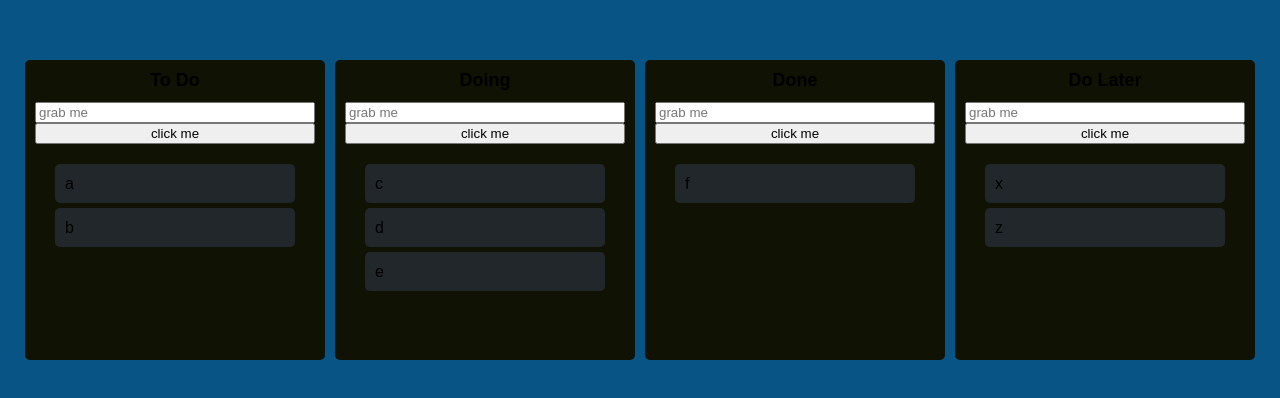
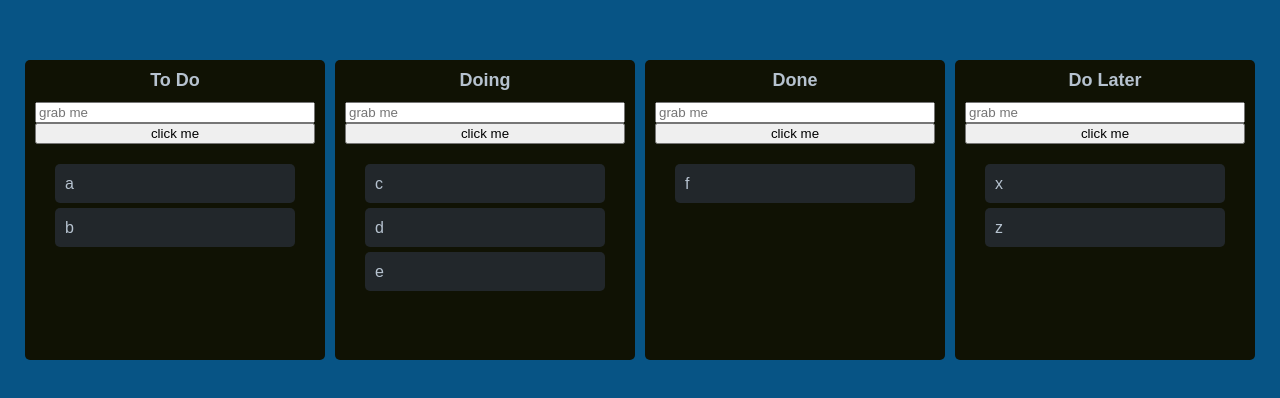
Before and after one commit to honghyunAhn/react-trello, a React (Create React App) app: page / in a window 1280 px wide. Shown: the part 190-588 px from the top of the page. Built offline with nearby package versions, Linux system fonts and the light colour scheme.

Commit message:
Update index

```diff
--- a/src/index.tsx
+++ b/src/index.tsx
@@ -1,14 +1,11 @@
+import ReactDOM from "react-dom/client";
 import React from "react";
-import ReactDOM from "react-dom/client";
+import App from "./App";
 import { RecoilRoot } from "recoil";
-import { ThemeProvider } from "styled-components";
-import App from "./App";
+import { ThemeProvider, createGlobalStyle } from "styled-components";
 import { darkTheme } from "./theme";
 
-import { createGlobalStyle } from "styled-components";
-
 const GlobalStyle = createGlobalStyle`
-@import url('https://fonts.googleapis.com/css2?family=Source+Sans+Pro:wght@300;400&display=swap');
 html, body, div, span, applet, object, iframe,
 h1, h2, h3, h4, h5, h6, p, blockquote, pre,
 a, abbr, acronym, address, big, cite, code,
@@ -21,6 +18,7 @@ table, caption, tbody, tfoot, thead, tr, th, td,
 article, aside, canvas, details, embed,
 figure, figcaption, footer, header, hgroup,
 main, menu, nav, output, ruby, section, summary,
+textarea,
 time, mark, audio, video {
   margin: 0;
   padding: 0;
@@ -63,7 +61,7 @@ body {
   font-weight: 300;
   font-family: 'Source Sans Pro', sans-serif;
   background-color:${(props) => props.theme.bgColor};
-  color:black;
+  color: ${(props) => props.theme.textColor};
   line-height: 1.2;
 }
 a {
@@ -76,12 +74,10 @@ const root = ReactDOM.createRoot(
   document.getElementById("root") as HTMLElement
 );
 root.render(
-  // <React.StrictMode>
   <RecoilRoot>
     <ThemeProvider theme={darkTheme}>
       <GlobalStyle />
       <App />
     </ThemeProvider>
   </RecoilRoot>
-  // </React.StrictMode>
 );
```
